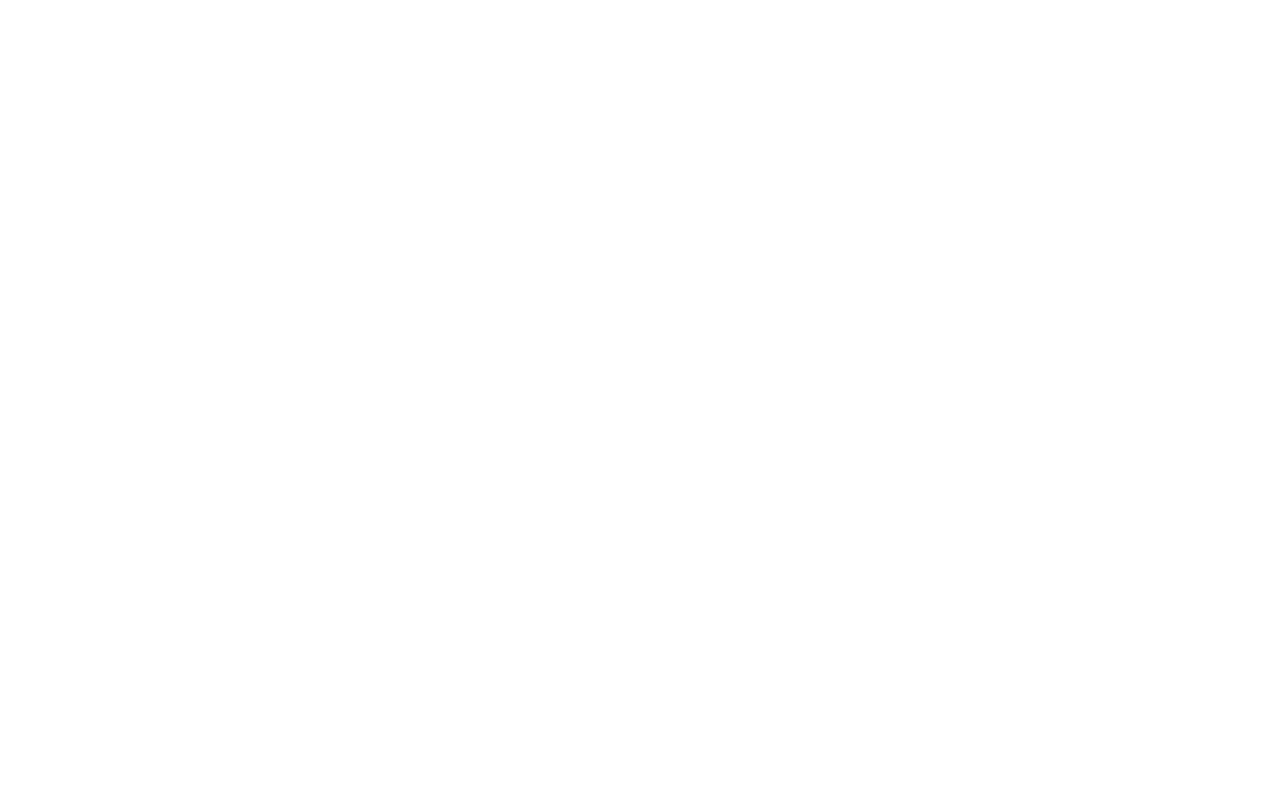
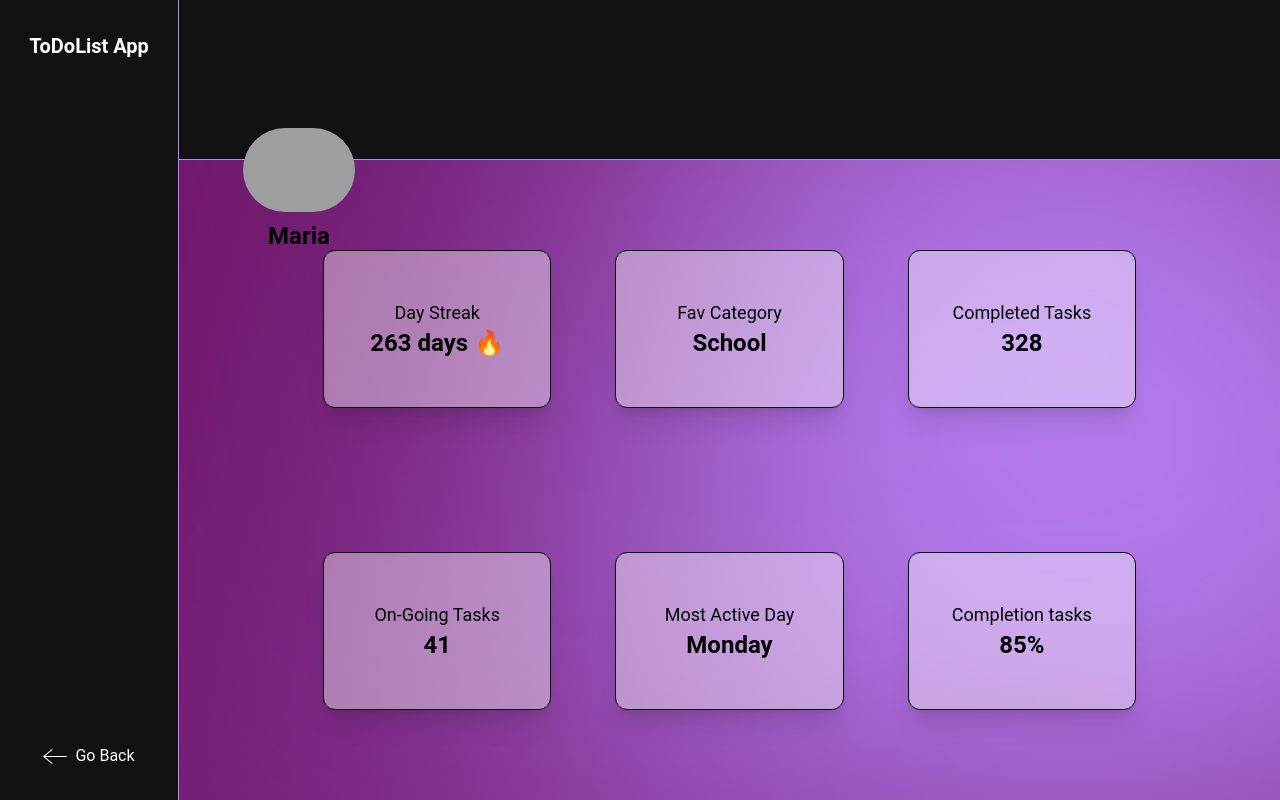
Before and after one commit to Podziuu/MERN-ToDoList, a React (Vite) app in the folder client/: page /profile in a window 1280 px wide. Before the commit this address had no page. Built offline with nearby package versions, Linux system fonts and the light colour scheme; grey boxes are pictures that could not be loaded.

Commit message:
Profile page

```diff
--- a/client/src/App.jsx
+++ b/client/src/App.jsx
@@ -1,15 +1,51 @@
-import { Route, Routes } from "react-router-dom";
-import { Welcome, Signup, Login, Main } from "./pages";
+import { Route, Routes, useRoutes, useLocation } from "react-router-dom";
+import { Welcome, Signup, Login, Main, Profile } from "./pages";
+import { AnimatePresence } from "framer-motion";
+import React from "react";
 
 function App() {
+  // const element = useRoutes([
+  //   {
+  //     path: "/",
+  //     element: <Welcome />,
+  //   },
+  //   {
+  //     path: "/signup",
+  //     element: <Signup />,
+  //   },
+  //   {
+  //     path: "/login",
+  //     element: <Login />,
+  //   },
+  //   {
+  //     path: "/app",
+  //     element: <Main />,
+  //   },
+  //   {
+  //     path: "/profile",
+  //     element: <Profile />,
+  //   },
+  // ]);
+
+  // return (
+  //   <AnimatePresence mode="wait">
+  //     {React.cloneElement(element, { key: location.pathname })}
+  //   </AnimatePresence>
+  // );
+
+  const location = useLocation();
+
   return (
     <>
-      <Routes>
-        <Route path="/" element={<Welcome />} exact />
-        <Route path="/signup" element={<Signup />} />
-        <Route path="/login" element={<Login />} />
-        <Route path="/app" element={<Main />} />
-      </Routes>
+      <AnimatePresence>
+        <Routes location={location} key={location.pathname}>
+          <Route path="/" element={<Welcome />} exact />
+          <Route path="/signup" element={<Signup />} />
+          <Route path="/login" element={<Login />} />
+          <Route path="/app" element={<Main />} />
+          <Route path="/profile" element={<Profile />} />
+        </Routes>
+      </AnimatePresence>
     </>
   );
 }
--- a/client/src/components/Dropdown.jsx
+++ b/client/src/components/Dropdown.jsx
@@ -58,7 +58,7 @@
         ref={dropdownRef}
         className="box-content bg-transparent border border-primary rounded-xl px-4 py-2 outline-none focus:border-2 w-64 hover:ring-2 ring-primary transition text-[#9CA3AF] flex justify-between items-center"
       >
-        <h4 className={`${category === 'category' ? '' : 'text-white'}`}>{category}</h4>
+        <h4 className={`${category === 'Category' ? '' : 'text-white'}`}>{category}</h4>
         <svg
           fill="#9CA3AF"
           height="18px"
--- /dev/null
+++ b/client/src/components/Stat.jsx
@@ -0,0 +1,17 @@
+import React from "react";
+
+const Stat = ({ title, stat, glass }) => {
+  console.log(glass);
+  return (
+    <div
+      className={` rounded-xl h-fit text-center shadow-xl ${
+        glass ? "bg-white/40 border border-black py-12 px-6" : "bg-[#984EAF] px-8 py-6"
+      }`}
+    >
+      <h4 className="text-lg">{title}</h4>
+      <h3 className="text-2xl font-bold">{stat}</h3>
+    </div>
+  );
+};
+
+export default Stat;
--- a/client/src/components/Task.jsx
+++ b/client/src/components/Task.jsx
@@ -1,6 +1,6 @@
 import React, { useRef } from "react";
 
-const Task = ({ id, name }) => {
+const Task = ({ id, name, className }) => {
   const checkBoxRef = useRef();
 
   const clickHandler = () => {
@@ -8,7 +8,7 @@
   };
 
   return (
-    <div className="w-48 group flex items-center">
+    <div className={`w-48 group flex items-center ${className}`}>
       <input
         className="w-6 h-6 rounded-full absolute mr-4 opacity-0 z-20 peer"
         type="checkbox"
--- a/client/src/components/index.js
+++ b/client/src/components/index.js
@@ -9,6 +9,7 @@
 import NavBar from "./NavBar";
 import RadioInput from "./RadioInput";
 import Task from "./Task";
+import Stat from "./Stat";
 
 export {
   Backdrop,
@@ -22,4 +23,5 @@
   NavBar,
   RadioInput,
   Task,
+  Stat,
 };
--- a/client/src/pages/Login.jsx
+++ b/client/src/pages/Login.jsx
@@ -1,10 +1,12 @@
 import React from "react";
 import { NavBar, Footer, Input, Button } from "../components";
 import { Link } from "react-router-dom";
+import { motion } from "framer-motion";
 
 const Singup = () => {
   return (
-    <>
+    <motion.section
+    >
       <NavBar />
       <div className="flex justify-center items-center bg-black-primary text-white h-screen">
         <div className="hidden xl:flex w-3/5 h-full relative bg-gradient-login bg-cover justify-center items-center">
@@ -69,7 +71,7 @@
         </div>
       </div>
       <Footer className="xl:hidden" mobile />
-    </>
+    </motion.section>
   );
 };
 
--- /dev/null
+++ b/client/src/pages/Profile.jsx
@@ -0,0 +1,218 @@
+import React, { useState } from "react";
+import { AnimatePresence, motion } from "framer-motion";
+import useWindowSize from "../hooks/useWindowSize";
+import { MenuButton, Task, Menu, Modal, Button, Stat } from "../components";
+import { useSelector, useDispatch } from "react-redux";
+import { changeDay } from "../store/ui-slice";
+import { Link } from "react-router-dom";
+
+const WEEK_DAYS = [
+  "Monday",
+  "Tuesday",
+  "Wednesday",
+  "Thursday",
+  "Friday",
+  "Saturday",
+  "Sunday",
+];
+
+const TASKS = [
+  {
+    id: 1,
+    name: "School",
+  },
+  {
+    id: 2,
+    name: "Workout",
+  },
+  {
+    id: 3,
+    name: "Lunch",
+  },
+  {
+    id: 4,
+    name: "Dishes",
+  },
+  {
+    id: 5,
+    name: "Mathematic",
+  },
+  {
+    id: 6,
+    name: "Physics",
+  },
+  {
+    id: 7,
+    name: "gdsagsdagsdaga sdgsgdsags dagdsagdsagds",
+  },
+  {
+    id: 8,
+    name: "JAcka",
+  },
+  {
+    id: 9,
+    name: "dog",
+  },
+  {
+    id: 10,
+    name: "cat",
+  },
+  {
+    id: 11,
+    name: "clean",
+  },
+];
+
+const Profile = () => {
+  const [isStats, setIsStats] = useState(false);
+  const windowSize = useWindowSize();
+
+  const clickHandler = (e) => {
+    if (e.target.innerText === "Stats") {
+      setIsStats(true);
+    } else {
+      setIsStats(false);
+    }
+  };
+  if (windowSize.width < 900) {
+    return (
+      <motion.section className="flex bg-black-primary h-screen flex-col items-center overflow-hidden justify-between">
+        <div className="flex flex-col justify-start items-start w-full h-1/3 mt-8 ml-12">
+          <Link to="/app">
+            <svg
+              fill="white"
+              width="24"
+              height="24"
+              xmlns="http://www.w3.org/2000/svg"
+              fill-rule="evenodd"
+              clip-rule="evenodd"
+              className="rotate-180 cursor-pointer"
+            >
+              <path d="M21.883 12l-7.527 6.235.644.765 9-7.521-9-7.479-.645.764 7.529 6.236h-21.884v1h21.883z" />
+            </svg>
+          </Link>
+        </div>
+        <div className="h-2/3 bg-primary w-full relative flex flex-col items-center">
+          <img
+            className="w-28 rounded-full z-20 absolute -top-24"
+            src="https://img.freepik.com/darmowe-wektory/awatar-postaci-biznesmen-na-bialym-tle_24877-60111.jpg?w=2000"
+            alt="avatar"
+          />
+          <h5 className="relative z-20 mt-8 text-xl font-semibold">Maria</h5>
+          <div className="absolute h-40 w-full bg-primary rounded-t-full scale-[1.5] -top-2 z-10"></div>
+          <div className="text-black mt-16 z-20 flex justify-between w-full px-12 text-xl">
+            <div
+              onClick={clickHandler}
+              className={`border-black pb-1 pr-6 ${
+                isStats ? "border-b-2" : "border-b-4 "
+              } cursor-pointer transition`}
+            >
+              All Tasks
+            </div>
+            <div
+              onClick={clickHandler}
+              className={`border-b-2 border-black pb-1 pl-6 ${
+                isStats ? "border-b-4" : "border-b-2"
+              } cursor-pointer transition`}
+            >
+              Stats
+            </div>
+          </div>
+          <div
+            className={`${
+              isStats ? "self-center justify-self-center" : "self-start"
+            } mt-8`}
+          >
+            {!isStats && (
+              <ul className="z-20 relative text-black flex flex-col justify-start items-start gap-y-8 h-full pt-8  pl-24 pb-4 max-w-xs max-h-96 overflow-y-scroll sm:ml-16">
+                {TASKS.map((task, i) => {
+                  return (
+                    <li>
+                      <Task key={task.id} id={task.id} name={task.name} />
+                    </li>
+                  );
+                })}
+              </ul>
+            )}
+            {isStats && (
+              <div className="grid h-full w-full grid-cols-2 gap-8 sm:gap-x-36">
+                <Stat stat="263 days 🔥" title="Day Streak" />
+                <Stat stat="School" title="Fav Category" />
+                <Stat stat="328" title="Completed Tasks" />
+                <Stat stat="41" title="On-Going Tasks" />
+                <Stat stat="Monday" title="Most Active Day" />
+                <Stat stat="85%" title="Completion tasks" />
+              </div>
+            )}
+          </div>
+        </div>
+      </motion.section>
+    );
+  } else {
+    return (
+      <section className="flex">
+        <div className="h-screen w-52 bg-black-primary text-white flex flex-col justify-between items-center text-center py-8 border-r border-primary">
+          <h1 className="text-xl font-semibold">ToDoList App</h1>
+          <Link to="/app" className="flex gap-x-2">
+            <svg
+              fill="white"
+              width="24"
+              height="24"
+              xmlns="http://www.w3.org/2000/svg"
+              fill-rule="evenodd"
+              clip-rule="evenodd"
+              className="rotate-180 cursor-pointer"
+            >
+              <path d="M21.883 12l-7.527 6.235.644.765 9-7.521-9-7.479-.645.764 7.529 6.236h-21.884v1h21.883z" />
+            </svg>
+            Go Back
+          </Link>
+        </div>
+        <div className="bg-gradient-login bg-cover h-screen w-full">
+          <div className="w-full h-1/5 bg-black-primary border-b border-primary flex justify-between items-center p-16 relative">
+            <div to="/profile" className="absolute top-32 text-center">
+              <img
+                className="w-28 rounded-full mb-2"
+                src="https://img.freepik.com/darmowe-wektory/awatar-postaci-biznesmen-na-bialym-tle_24877-60111.jpg?w=2000"
+                alt="avatar"
+              />
+              <span className="text-2xl font-bold">Maria</span>
+            </div>
+          </div>
+          <div className="w-full h-4/5 flex items-center justify-center">
+            <div className="grid h-full w-full grid-cols-3 gap-16 gap-y-36 mx-6 xl:mx-36 place-content-center">
+              <Stat stat="263 days 🔥" title="Day Streak" glass />
+              <Stat stat="School" title="Fav Category" glass />
+              <Stat stat="328" title="Completed Tasks" glass />
+              <Stat stat="41" title="On-Going Tasks" glass />
+              <Stat stat="Monday" title="Most Active Day" glass />
+              <Stat stat="85%" title="Completion tasks" glass />
+            </div>
+            {/* <div className="h-4/5 text-center">
+              <h4 className="text-3xl my-6 font-bold">Optional Tasks</h4>
+              <div className="h-full w-[350px] lg:w-[400px] bg-white/40 border border-black shadow-xl relative flex items-center">
+                <ul className="flex flex-col justify-center relative items-center max-h-[85%] gap-y-6 p-16 overflow-y-scroll">
+                  {TASKS.map((task) => {
+                    return <Task key={task.id} id={task.id} name={task.name} />;
+                  })}
+                </ul>
+              </div>
+            </div>
+            <div className="h-4/5 text-center">
+              <h4 className="text-3xl my-6 font-bold">Must to do Tasks</h4>
+              <div className="h-full w-[350px] lg:w-[400px] bg-white/40 border border-black shadow-xl relative flex items-center">
+                <ul className="flex flex-col justify-center relative items-center max-h-[85%] gap-y-6 p-16 overflow-y-scroll">
+                  {TASKS.map((task) => {
+                    return <Task key={task.id} id={task.id} name={task.name} />;
+                  })}
+                </ul>
+              </div>
+            </div> */}
+          </div>
+        </div>
+      </section>
+    );
+  }
+};
+
+export default Profile;
--- a/client/src/pages/Signup.jsx
+++ b/client/src/pages/Signup.jsx
@@ -1,10 +1,11 @@
 import React from "react";
 import { NavBar, Footer, Input, Button } from "../components";
 import { Link } from "react-router-dom";
+import { motion } from "framer-motion";
 
 const Signup = () => {
   return (
-    <>
+    <motion.section>
       <NavBar />
       <div className="flex justify-center items-center bg-black-primary text-white h-screen overflow-y-none">
         <div className="hidden xl:flex w-3/5 h-full relative bg-gradient-login bg-cover justify-center items-center">
@@ -64,7 +65,7 @@
         </div>
       </div>
       <Footer className="xl:hidden" mobile />
-    </>
+    </motion.section>
   );
 };
 
--- a/client/src/pages/index.js
+++ b/client/src/pages/index.js
@@ -2,5 +2,6 @@
 import Main from "./Main";
 import Signup from "./Signup";
 import Welcome from "./Welcome";
+import Profile from "./Profile";
 
-export { Login, Main, Signup, Welcome };
+export { Login, Main, Signup, Welcome, Profile };
```
Also changed, not shown: client/src/pages/Main.jsx (+21 -8 lines).
